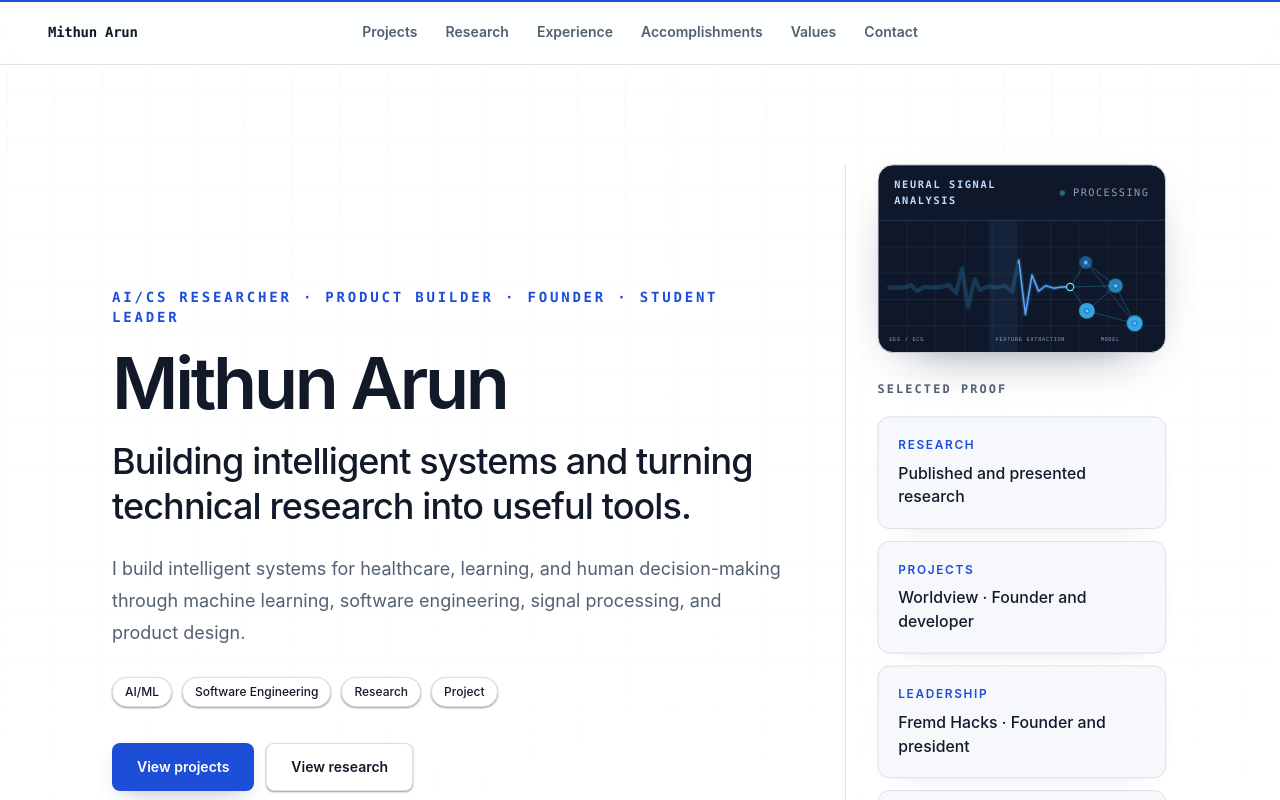
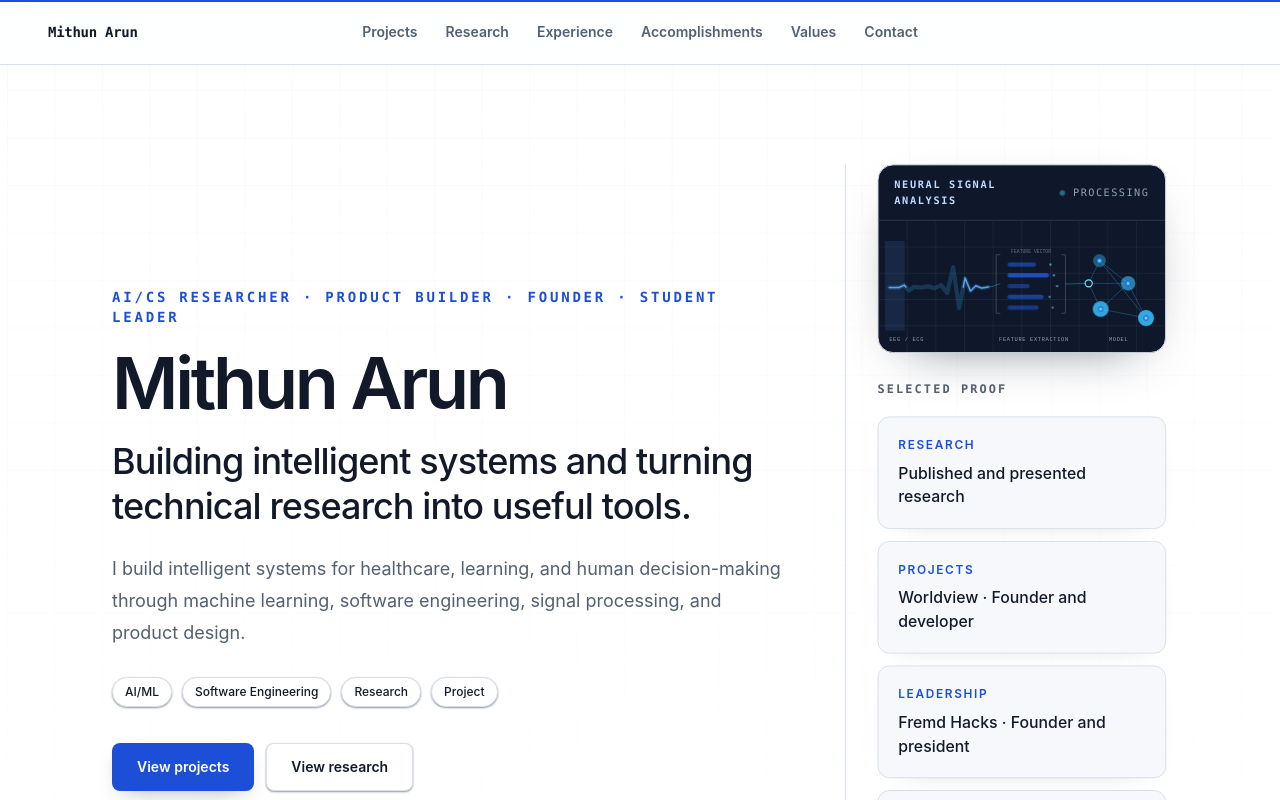
Before and after one commit to MithunA12/Mithun-s-Personal-Website, a Next.js app: page / in a window 1280 px wide. Shown: the top 800 px of the page. Built offline with nearby package versions, Linux system fonts and the light colour scheme.

Commit message:
Improved neural signal analysis rendering, however a slight awkward line exists between the EEG and feature extraction portions.

```diff
--- a/app/globals.css
+++ b/app/globals.css
@@ -119,13 +119,19 @@ button {
 }
 
 .signal-wave {
-  animation: signal-draw 3.6s ease-in-out infinite alternate;
-  stroke-dasharray: 410;
-  stroke-dashoffset: 410;
+  animation: signal-draw 3.2s cubic-bezier(0.4, 0, 0.2, 1) infinite;
+  stroke-dasharray: 230;
+  stroke-dashoffset: 230;
 }
 
 .signal-scan {
-  animation: signal-scan 4.8s linear infinite;
+  animation: signal-scan 3.2s linear infinite;
+}
+
+.feature-vector {
+  animation: feature-vector-pulse 2.8s ease-in-out infinite;
+  transform-box: fill-box;
+  transform-origin: left center;
 }
 
 .signal-node-halo,
@@ -136,19 +142,52 @@ button {
 }
 
 @keyframes signal-draw {
-  0%,
-  12% {
-    stroke-dashoffset: 410;
+  0% {
+    opacity: 0;
+    stroke-dashoffset: 230;
   }
-  88%,
+  8% {
+    opacity: 1;
+  }
+  82% {
+    opacity: 1;
+    stroke-dashoffset: 0;
+  }
+  94%,
   100% {
+    opacity: 0;
     stroke-dashoffset: 0;
   }
 }
 
 @keyframes signal-scan {
-  to {
-    transform: translateX(528px);
+  0% {
+    opacity: 0;
+    transform: translateX(0);
+  }
+  8% {
+    opacity: 0.12;
+  }
+  82% {
+    opacity: 0.12;
+    transform: translateX(224px);
+  }
+  94%,
+  100% {
+    opacity: 0;
+    transform: translateX(224px);
+  }
+}
+
+@keyframes feature-vector-pulse {
+  0%,
+  100% {
+    opacity: 0.55;
+    transform: scaleX(0.94);
+  }
+  50% {
+    opacity: 1;
+    transform: scaleX(1);
   }
 }
 
--- a/components/visuals/NeuralSignalVisual.tsx
+++ b/components/visuals/NeuralSignalVisual.tsx
@@ -1,10 +1,18 @@
 const verticalGridLines = [48, 96, 144, 192, 240, 288, 336, 384, 432];
 const horizontalGridLines = [44, 88, 132, 176];
 const featureNodes = [
-  { cx: 347, cy: 70 },
-  { cx: 397, cy: 109 },
-  { cx: 349, cy: 151 },
-  { cx: 429, cy: 172 },
+  { cx: 370, cy: 67 },
+  { cx: 418, cy: 105 },
+  { cx: 372, cy: 148 },
+  { cx: 448, cy: 163 },
+];
+
+const featureVectors = [
+  { y: 70, width: 48, opacity: 0.55 },
+  { y: 88, width: 70, opacity: 0.78 },
+  { y: 106, width: 38, opacity: 0.48 },
+  { y: 124, width: 62, opacity: 0.68 },
+  { y: 142, width: 54, opacity: 0.6 },
 ];
 
 export function NeuralSignalVisual() {
@@ -37,9 +45,14 @@ export function NeuralSignalVisual() {
         viewBox="0 0 480 220"
       >
         <defs>
-          <linearGradient id="signal-gradient" x1="20" x2="325" y1="0" y2="0">
+          <linearGradient id="signal-gradient" x1="18" x2="184" y1="0" y2="0">
             <stop stopColor="#60a5fa" />
             <stop offset="0.52" stopColor="#22d3ee" />
+            <stop offset="1" stopColor="#a5f3fc" />
+          </linearGradient>
+          <linearGradient id="vector-gradient" x1="214" x2="300" y1="0" y2="0">
+            <stop stopColor="#2563eb" />
+            <stop offset="0.55" stopColor="#38bdf8" />
             <stop offset="1" stopColor="#a5f3fc" />
           </linearGradient>
           <radialGradient id="node-gradient">
@@ -48,7 +61,7 @@ export function NeuralSignalVisual() {
             <stop offset="1" stopColor="#1d4ed8" />
           </radialGradient>
           <clipPath id="signal-clip">
-            <rect height="220" width="480" />
+            <rect height="150" width="176" x="12" y="34" />
           </clipPath>
         </defs>
 
@@ -62,7 +75,7 @@ export function NeuralSignalVisual() {
         </g>
 
         <path
-          d="M18 112 L43 112 L55 108 L65 118 L76 111 L89 112 L104 111 L118 108 L130 121 L140 80 L150 145 L161 98 L170 116 L184 110 L198 112 L211 109 L224 119 L235 66 L246 157 L257 91 L268 118 L280 109 L293 113 L307 111 L321 111"
+          d="M18 112 L34 112 L43 108 L51 117 L59 111 L71 112 L83 110 L94 113 L105 108 L115 121 L125 78 L135 146 L145 96 L154 118 L163 109 L173 113 L184 111"
           opacity="0.2"
           stroke="#38bdf8"
           strokeLinecap="round"
@@ -71,25 +84,47 @@ export function NeuralSignalVisual() {
         />
         <path
           className="signal-wave"
-          d="M18 112 L43 112 L55 108 L65 118 L76 111 L89 112 L104 111 L118 108 L130 121 L140 80 L150 145 L161 98 L170 116 L184 110 L198 112 L211 109 L224 119 L235 66 L246 157 L257 91 L268 118 L280 109 L293 113 L307 111 L321 111"
+          d="M18 112 L34 112 L43 108 L51 117 L59 111 L71 112 L83 110 L94 113 L105 108 L115 121 L125 78 L135 146 L145 96 L154 118 L163 109 L173 113 L184 111"
           stroke="url(#signal-gradient)"
           strokeLinecap="round"
           strokeLinejoin="round"
           strokeWidth="2.5"
         />
 
-        <g stroke="#38bdf8" strokeOpacity="0.38" strokeWidth="1.25">
-          <line x1="321" x2="347" y1="111" y2="70" />
-          <line x1="321" x2="397" y1="111" y2="109" />
-          <line x1="321" x2="349" y1="111" y2="151" />
-          <line x1="347" x2="397" y1="70" y2="109" />
-          <line x1="347" x2="429" y1="70" y2="172" />
-          <line x1="397" x2="349" y1="109" y2="151" />
-          <line x1="397" x2="429" y1="109" y2="172" />
-          <line x1="349" x2="429" y1="151" y2="172" />
+        <g aria-hidden="true">
+          <path d="M204 57 H197 V155 H204" stroke="#475569" strokeWidth="1.25" />
+          <path d="M306 57 H313 V155 H306" stroke="#475569" strokeWidth="1.25" />
+          {featureVectors.map((vector, index) => (
+            <g className="feature-vector" key={vector.y} style={{ animationDelay: `${index * 0.16}s` }}>
+              <rect
+                fill="url(#vector-gradient)"
+                height="7"
+                opacity={vector.opacity}
+                rx="3.5"
+                width={vector.width}
+                x="216"
+                y={vector.y}
+              />
+              <circle cx={288 + (index % 3) * 6} cy={vector.y + 3.5} fill="#67e8f9" opacity="0.7" r="2" />
+            </g>
+          ))}
+          <path d="M184 111 C194 111 198 106 204 106" stroke="#38bdf8" strokeOpacity="0.55" strokeWidth="1.25" />
+          <path d="M313 106 C328 106 338 105 352 105" stroke="#38bdf8" strokeOpacity="0.55" strokeWidth="1.25" />
+          <text fill="#64748b" fontFamily="monospace" fontSize="8" x="222" y="54">FEATURE VECTOR</text>
         </g>
 
-        <circle cx="321" cy="111" fill="#0f172a" r="6" stroke="#67e8f9" strokeWidth="2" />
+        <g stroke="#38bdf8" strokeOpacity="0.38" strokeWidth="1.25">
+          <line x1="352" x2="370" y1="105" y2="67" />
+          <line x1="352" x2="418" y1="105" y2="105" />
+          <line x1="352" x2="372" y1="105" y2="148" />
+          <line x1="370" x2="418" y1="67" y2="105" />
+          <line x1="370" x2="448" y1="67" y2="163" />
+          <line x1="418" x2="372" y1="105" y2="148" />
+          <line x1="418" x2="448" y1="105" y2="163" />
+          <line x1="372" x2="448" y1="148" y2="163" />
+        </g>
+
+        <circle cx="352" cy="105" fill="#0f172a" r="6" stroke="#67e8f9" strokeWidth="2" />
         {featureNodes.map((node, index) => (
           <g key={`${node.cx}-${node.cy}`}>
             <circle
@@ -109,17 +144,18 @@ export function NeuralSignalVisual() {
           <rect
             className="signal-scan"
             fill="url(#signal-gradient)"
-            height="220"
-            opacity="0.08"
-            width="48"
-            x="-48"
+            height="150"
+            opacity="0.12"
+            width="36"
+            x="-36"
+            y="34"
           />
         </g>
 
         <g fill="#94a3b8" fontFamily="monospace" fontSize="9" letterSpacing="1.1">
           <text x="18" y="202">EEG / ECG</text>
-          <text x="196" y="202">FEATURE EXTRACTION</text>
-          <text x="372" y="202">MODEL</text>
+          <text x="202" y="202">FEATURE EXTRACTION</text>
+          <text x="386" y="202">MODEL</text>
         </g>
       </svg>
     </figure>
```
